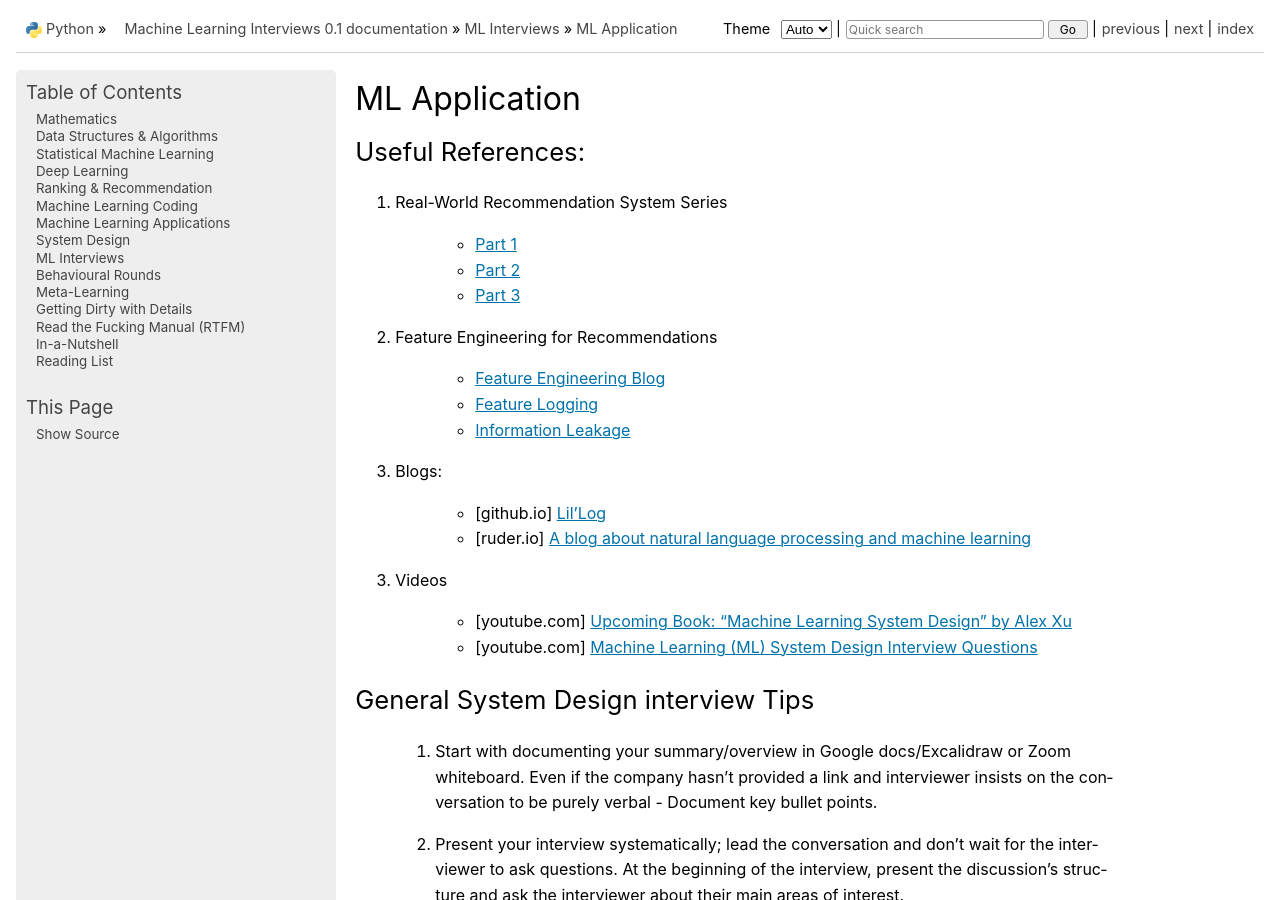
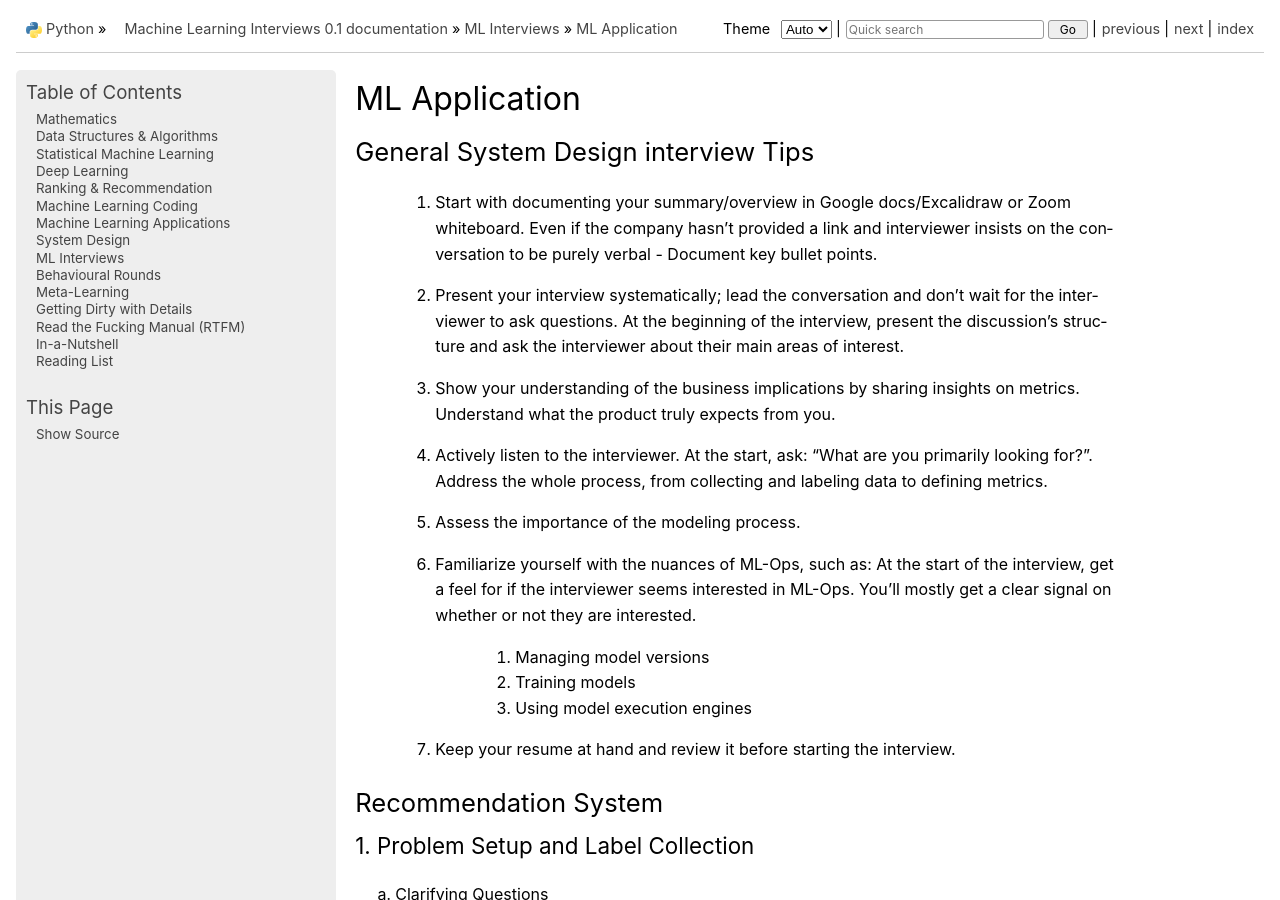
Before and after one commit to uselesstechjunks/leetcode, a Sphinx documentation site: the page built from docs/source/interviews/design.rst, in a window 1280 px wide and 900 px high. Built offline with Sphinx 7.4.7, drawn with Linux system fonts in a browser that asks for light colours.

Commit message:
Update design.rst

```diff
--- a/docs/source/interviews/design.rst
+++ b/docs/source/interviews/design.rst
@@ -1,28 +1,6 @@
 ################################################################################
 ML Application
 ################################################################################
-********************************************************************************
-Useful References:
-********************************************************************************
-1. Real-World Recommendation System Series
-
-	- `Part 1 <https://blog.fennel.ai/p/real-world-recommendation-system?s=w>`_
-	- `Part 2 <https://blog.fennel.ai/p/real-world-recommendation-systems?s=r>`_
-	- `Part 3 <https://blog.fennel.ai/p/real-world-recommendation-systems-21e>`_
-2. Feature Engineering for Recommendations
-
-	- `Feature Engineering Blog <https://blog.fennel.ai/p/feature-engineering-for-recommendation>`_
-	- `Feature Logging <https://fennel.ai/blog/feature-engineering-for-recommendation-031/>`_
-	- `Information Leakage <https://www.fennel.ai/blog/two-types-of-information-leakage/>`_
-3. Blogs:
-
-	- [github.io] `Lil’Log <https://lilianweng.github.io/>`_
-	- [ruder.io] `A blog about natural language processing and machine learning <https://www.ruder.io/>`_
-3. Videos
-
-	- [youtube.com] `Upcoming Book: "Machine Learning System Design" by Alex Xu <https://youtube.com/playlist?list=PLlvnxKilk3aKx0oFua-HTtFf-d_inQ8Qn>`_
-	- [youtube.com] `Machine Learning (ML) System Design Interview Questions <https://www.youtube.com/playlist?list=PLlvnxKilk3aIbyEp3MFlTkYItrLmjS-T3>`_
-
 ********************************************************************************
 General System Design interview Tips
 ********************************************************************************
```
